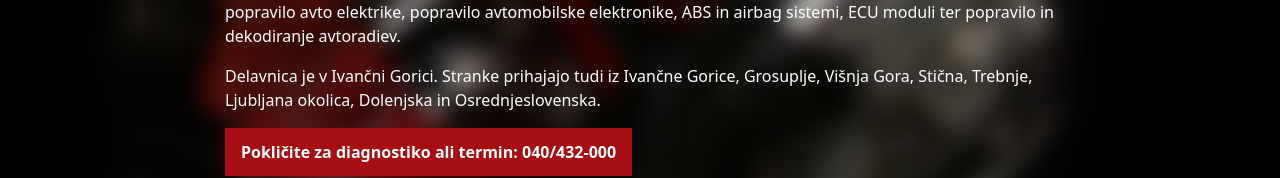
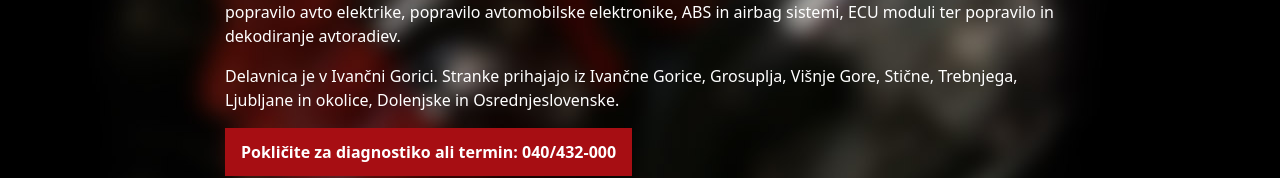
Before and after one commit to mihaerzen/epy-website, a Next.js app: page / in a window 1280 px wide. Shown: the part 220-398 px from the top of the page. Built offline with nearby package versions, Linux system fonts and the light colour scheme.

Commit message:
Fix homepage service-area copy

```diff
--- a/src/app/page.tsx
+++ b/src/app/page.tsx
@@ -57,8 +57,8 @@ export default function Home() {
       </Paragraph>
 
       <Paragraph>
-        Delavnica je v Ivančni Gorici. Stranke prihajajo tudi iz Ivančne Gorice, Grosuplje, Višnja Gora,
-        Stična, Trebnje, Ljubljana okolica, Dolenjska in Osrednjeslovenska.
+        Delavnica je v Ivančni Gorici. Stranke prihajajo iz Ivančne Gorice, Grosuplja, Višnje Gore, Stične,
+        Trebnjega, Ljubljane in okolice, Dolenjske in Osrednjeslovenske.
       </Paragraph>
 
       <PhoneCta/>
```
Also changed, not shown: 1 other file (tests, documents, lock files or other folders).
